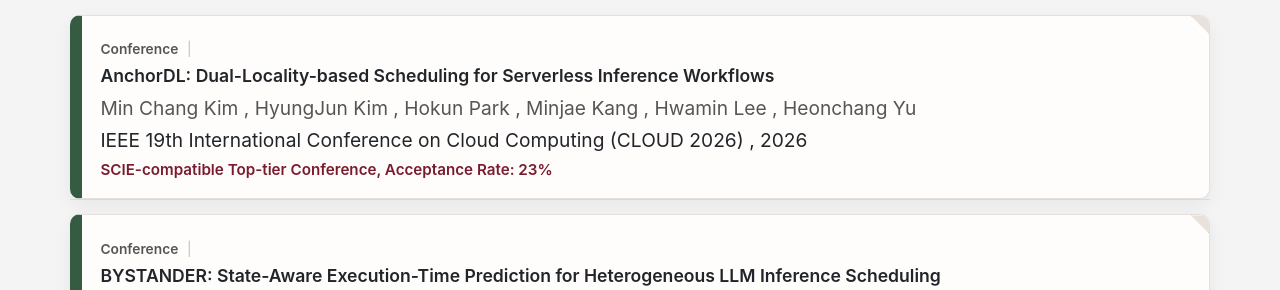
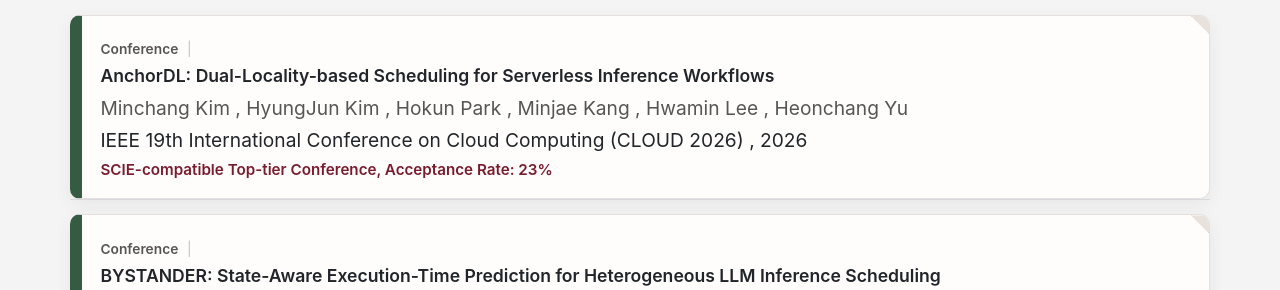
Before and after one commit to KU-Cloud/ku-cloud.github.io, a Jekyll site: the page built from publications.html, in a window 1280 px wide and 900 px high. Shown: the part 222-512 px from the top of the window. Built offline with Jekyll 4.4.1, drawn with Linux system fonts in a browser that asks for light colours.

Commit message:
update: publications and seminars 2026-6

```diff
--- a/_data/publications-ci.yaml
+++ b/_data/publications-ci.yaml
@@ -2875,7 +2875,7 @@
     "note": "SCIE-compatible Top-tier Conference, Acceptance Rate: 23%",
     "author": [
       {
-        "given": "Min Chang",
+        "given": "Minchang",
         "family": "Kim"
       },
       {
```
